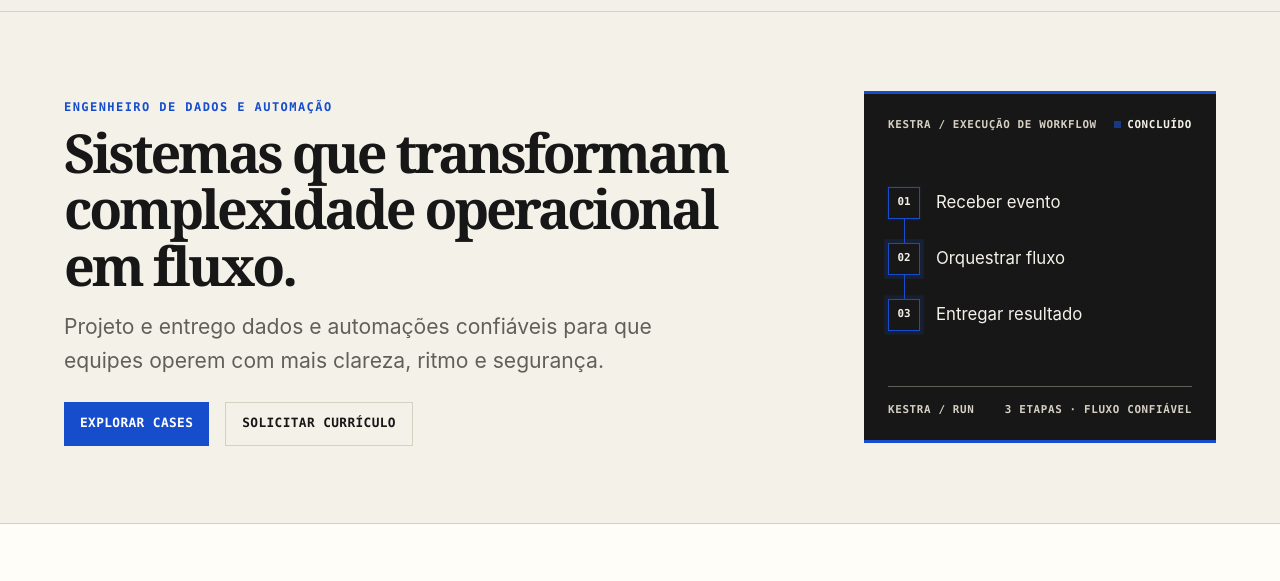
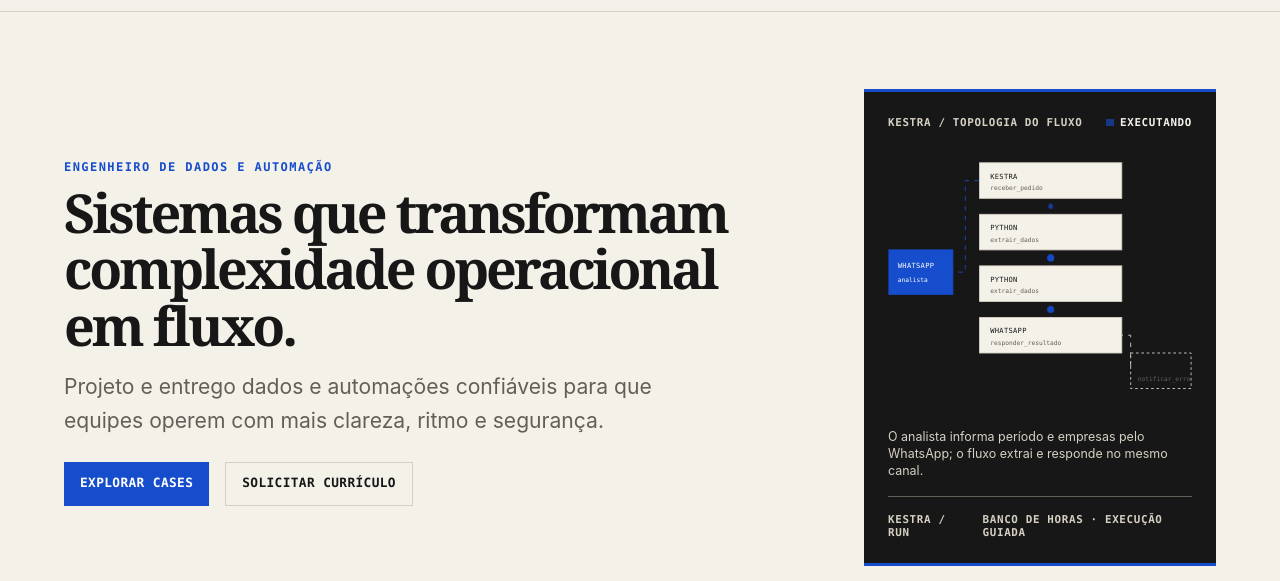
Before and after one commit to raffaelhfarias/raffaelhfarias.github.io, an Astro site: page /pt in a window 1280 px wide. Shown: the part 69-650 px from the top of the page. Built offline with nearby package versions, Linux system fonts and the light colour scheme; Astro itself is replaced by a stand-in of ours.

Commit message:
Replace workflow list with animated topology visual

```diff
--- a/src/components/home/Hero.astro
+++ b/src/components/home/Hero.astro
@@ -8,7 +8,15 @@ interface Props {
   visual: {
     label: string;
     status: string;
-    steps: string[];
+    description: string;
+    nodes: {
+      input: { label: string; detail: string };
+      trigger: { label: string; detail: string };
+      context: { label: string; detail: string };
+      transform: { label: string; detail: string };
+      output: { label: string; detail: string };
+      error: { label: string; detail: string };
+    };
     footer: string;
   };
 }
@@ -45,18 +53,48 @@ const { eyebrow, heading, summary, primary, secondary, visual } = Astro.props;
           {visual.status}
         </span>
       </header>
-      <ol class="workflow">
-        {
-          visual.steps.map((step, index) => (
-            <li>
-              <span class="workflow-node" aria-hidden="true">
-                {String(index + 1).padStart(2, "0")}
-              </span>
-              <span>{step}</span>
-            </li>
-          ))
-        }
-      </ol>
+      <div class="topology" aria-hidden="true">
+        <svg viewBox="0 0 360 300" role="presentation">
+          <path class="flow-path" d="M82 143H96V40H112"></path>
+          <path class="flow-path" d="M192 60V78M192 118V136M192 176V194"></path>
+          <path class="flow-path flow-path-error" d="M272 214H282V254"></path>
+          <circle class="flow-pulse pulse-one" cx="192" cy="69" r="3"></circle>
+          <circle class="flow-pulse pulse-two" cx="192" cy="127" r="3"></circle>
+          <circle class="flow-pulse pulse-three" cx="192" cy="185" r="3"
+          ></circle>
+          <g class="topology-node topology-input">
+            <rect x="10" y="118" width="72" height="50"></rect>
+            <text x="20" y="138">{visual.nodes.input.label}</text>
+            <text x="20" y="154">{visual.nodes.input.detail}</text>
+          </g>
+          <g class="topology-node">
+            <rect x="112" y="20" width="160" height="40"></rect>
+            <text x="124" y="38">{visual.nodes.trigger.label}</text>
+            <text x="124" y="51">{visual.nodes.trigger.detail}</text>
+          </g>
+          <g class="topology-node">
+            <rect x="112" y="78" width="160" height="40"></rect>
+            <text x="124" y="96">{visual.nodes.transform.label}</text>
+            <text x="124" y="109">{visual.nodes.transform.detail}</text>
+          </g>
+          <g class="topology-node">
+            <rect x="112" y="136" width="160" height="40"></rect>
+            <text x="124" y="154">{visual.nodes.transform.label}</text>
+            <text x="124" y="167">{visual.nodes.transform.detail}</text>
+          </g>
+          <g class="topology-node">
+            <rect x="112" y="194" width="160" height="40"></rect>
+            <text x="124" y="212">{visual.nodes.output.label}</text>
+            <text x="124" y="225">{visual.nodes.output.detail}</text>
+          </g>
+          <g class="topology-node topology-error">
+            <rect x="282" y="234" width="68" height="40"></rect>
+            <text x="290" y="252">{visual.nodes.error.label}</text>
+            <text x="290" y="265">{visual.nodes.error.detail}</text>
+          </g>
+        </svg>
+      </div>
+      <p class="visual-description">{visual.description}</p>
       <footer class="visual-footer">
         <span>KESTRA / RUN</span>
         <span>{visual.footer}</span>
@@ -145,48 +183,89 @@ const { eyebrow, heading, summary, primary, secondary, visual } = Astro.props;
     background: var(--action);
     animation: status-pulse 1.8s ease-in-out infinite;
   }
-  .workflow {
-    position: relative;
-    display: grid;
-    gap: var(--space-3);
-    margin: var(--space-4) 0;
-    padding: 0;
-    list-style: none;
+  .topology {
+    margin: var(--space-2) -0.5rem;
   }
-  .workflow::before {
-    position: absolute;
-    top: 1.5rem;
-    bottom: 1.5rem;
-    left: 1rem;
-    width: 1px;
-    background: var(--action);
-    content: "";
+  .topology svg {
+    display: block;
+    width: 100%;
+    height: auto;
+    overflow: visible;
   }
-  .workflow li {
-    position: relative;
-    display: flex;
-    align-items: center;
-    gap: var(--space-2);
-    color: var(--paper);
-    font-size: 1.05rem;
+  .flow-path {
+    fill: none;
+    stroke: var(--action);
+    stroke-width: 1;
+    stroke-dasharray: 5 6;
+    animation: flow-dash 1.8s linear infinite;
   }
-  .workflow-node {
-    display: grid;
-    z-index: 1;
-    width: 2rem;
-    height: 2rem;
-    flex: 0 0 auto;
-    place-items: center;
-    color: var(--paper);
-    background: var(--ink);
-    border: 1px solid var(--action);
-    font: 700 0.68rem/1 var(--font-mono);
+  .flow-path-error {
+    stroke: var(--line);
+    animation-delay: 0.8s;
   }
-  .workflow li:nth-child(2) .workflow-node {
+  .flow-pulse {
+    fill: var(--action);
+    animation: flow-pulse 1.8s ease-in-out infinite;
+  }
+  .pulse-two {
     animation-delay: 0.35s;
   }
-  .workflow li:nth-child(3) .workflow-node {
+  .pulse-three {
     animation-delay: 0.7s;
+  }
+  .topology-node rect {
+    fill: var(--paper);
+    stroke: var(--line);
+    stroke-width: 1;
+  }
+  .topology-node text {
+    fill: var(--ink);
+    font-family: var(--font-mono);
+    font-size: 8px;
+    letter-spacing: 0.04em;
+  }
+  .topology-node text + text {
+    fill: var(--muted);
+    font-size: 7px;
+    letter-spacing: 0;
+  }
+  .topology-input rect {
+    fill: var(--action);
+    stroke: var(--action);
+  }
+  .topology-input text,
+  .topology-input text + text {
+    fill: var(--action-contrast);
+  }
+  .topology-error rect {
+    fill: transparent;
+    stroke: var(--line);
+    stroke-dasharray: 3 3;
+  }
+  .visual-description {
+    max-width: 25rem;
+    margin: 0 0 var(--space-2);
+    color: var(--line);
+    font-size: 0.78rem;
+    line-height: 1.4;
+  }
+  @keyframes flow-dash {
+    to {
+      stroke-dashoffset: -22;
+    }
+  }
+  @keyframes flow-pulse {
+    0%,
+    100% {
+      opacity: 0.25;
+      transform: scale(0.75);
+      transform-box: fill-box;
+      transform-origin: center;
+    }
+    50% {
+      opacity: 1;
+      transform: scale(1.4);
+    }
   }
   .visual-footer {
     padding-top: var(--space-2);
@@ -202,15 +281,6 @@ const { eyebrow, heading, summary, primary, secondary, visual } = Astro.props;
       opacity: 1;
     }
   }
-  @keyframes node-pulse {
-    0%,
-    100% {
-      box-shadow: 0 0 0 0 transparent;
-    }
-    50% {
-      box-shadow: 0 0 0 0.25rem rgb(22 77 204 / 18%);
-    }
-  }
   @media (max-width: 48rem) {
     .hero-grid {
       grid-template-columns: 1fr;
@@ -222,9 +292,4 @@ const { eyebrow, heading, summary, primary, secondary, visual } = Astro.props;
       min-height: 18rem;
     }
   }
-  @media (prefers-reduced-motion: no-preference) {
-    .workflow-node {
-      animation: node-pulse 1.8s ease-in-out infinite;
-    }
-  }
 </style>
--- a/src/pages/[lang]/index.astro
+++ b/src/pages/[lang]/index.astro
@@ -36,10 +36,19 @@ const copy = isPortuguese
           href: "mailto:raffaelhfarias@gmail.com?subject=Curr%C3%ADculo%20para%20oportunidade",
         },
         visual: {
-          label: "Kestra / execução de workflow",
-          status: "Concluído",
-          steps: ["Receber evento", "Orquestrar fluxo", "Entregar resultado"],
-          footer: "3 etapas · fluxo confiável",
+          label: "Kestra / topologia do fluxo",
+          status: "Executando",
+          description:
+            "O analista informa período e empresas pelo WhatsApp; o fluxo extrai e responde no mesmo canal.",
+          nodes: {
+            input: { label: "WHATSAPP", detail: "analista" },
+            trigger: { label: "KESTRA", detail: "receber_pedido" },
+            context: { label: "CONTEXTO", detail: "período + empresas" },
+            transform: { label: "PYTHON", detail: "extrair_dados" },
+            output: { label: "WHATSAPP", detail: "responder_resultado" },
+            error: { label: "FALHA", detail: "notificar_erro" },
+          },
+          footer: "Banco de horas · execução guiada",
         },
       },
       stack: {
@@ -72,10 +81,19 @@ const copy = isPortuguese
           href: "mailto:raffaelhfarias@gmail.com?subject=Role-specific%20r%C3%A9sum%C3%A9",
         },
         visual: {
-          label: "Kestra / workflow execution",
-          status: "Complete",
-          steps: ["Receive event", "Orchestrate flow", "Deliver result"],
-          footer: "3 steps · reliable flow",
+          label: "Kestra / workflow topology",
+          status: "Running",
+          description:
+            "The analyst sends the period and companies through WhatsApp; the flow extracts and replies in the same channel.",
+          nodes: {
+            input: { label: "WHATSAPP", detail: "analyst" },
+            trigger: { label: "KESTRA", detail: "receive_request" },
+            context: { label: "CONTEXT", detail: "period + companies" },
+            transform: { label: "PYTHON", detail: "extract_data" },
+            output: { label: "WHATSAPP", detail: "reply_result" },
+            error: { label: "ERROR", detail: "notify_error" },
+          },
+          footer: "Time bank · guided execution",
         },
       },
       stack: {
```
Also changed, not shown: tests/e2e/home.spec.ts (+2 -2 lines).
